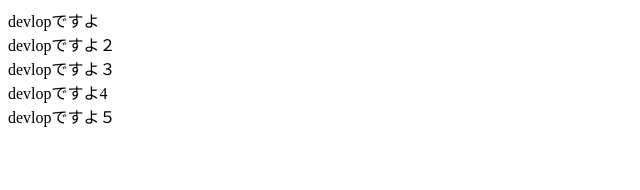
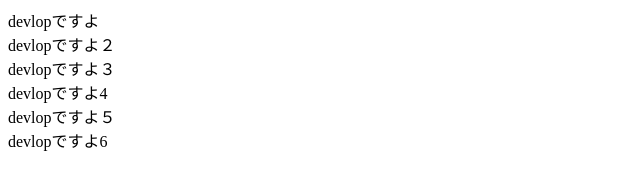
Before and after one commit to sakana-san/rebaseCheck, a plain HTML site: page develop.html in a window 1280 px wide. Shown: the whole page, without its empty margins (0-640 px from the left). Drawn offline with Linux system fonts and the light colour scheme.

Commit message:
追加です

```diff
--- a/develop.html
+++ b/develop.html
@@ -11,5 +11,6 @@
 	<div>devlopですよ３</div>
 	<div>devlopですよ4</div>
 	<div>devlopですよ５</div>
+	<div>devlopですよ6</div>
 </body>
 </html>
```
